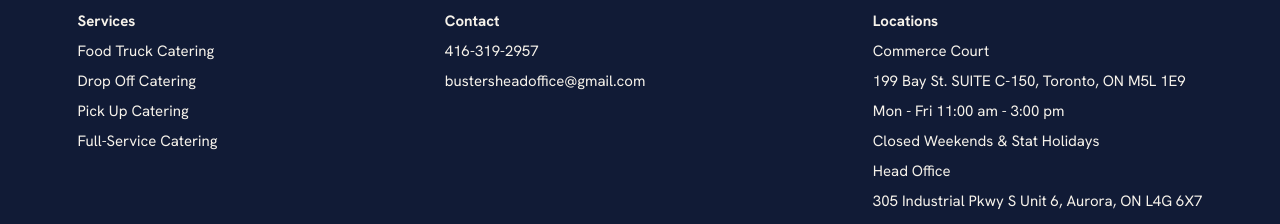
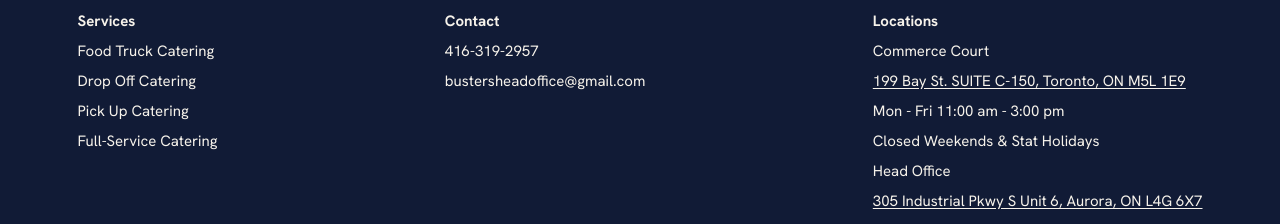
Before and after one commit to aplaino/BSCwebsite, a React (Vite) app in the folder frontend/: page / in a window 1280 px wide. Shown: the part 5108-5332 px from the top of the page. Built offline with nearby package versions, Linux system fonts and the light colour scheme; no server answers.

Commit message:
Update footer links and map addresses

```diff
--- a/frontend/src/components/Footer.tsx
+++ b/frontend/src/components/Footer.tsx
@@ -9,14 +9,14 @@ export default function Footer() {
         <section className="w-full flex flex-col gap-10 md:gap-0 md:flex-row justify-between">
           <div className="w-auto h-full flex flex-col gap-2 font-secondary ">
             <h2 className=" font-bold">Services</h2>
-            <Link to={`/menus/foodTruck`}>Food Truck Catering</Link>
+            <Link to="/catering">Food Truck Catering</Link>
             <a href="https://sites.ambassador.ai/?s=busterscommissary">
               Drop Off Catering
             </a>
             <a href="https://sites.ambassador.ai/?s=busterscommissary">
               Pick Up Catering
             </a>
-            <Link to={`/menus/catering`}>Full-Service Catering</Link>
+            <Link to="/catering">Full-Service Catering</Link>
           </div>
           <div className="w-auto h-full flex flex-col gap-2 font-secondary">
             <h2 className=" font-bold">Contact</h2>
@@ -29,11 +29,25 @@ export default function Footer() {
           <div className="w-auto h-full flex flex-col gap-2 font-secondary">
             <h2 className=" font-bold">Locations</h2>
             <p>Commerce Court</p>
-            <p>199 Bay St. SUITE C-150, Toronto, ON M5L 1E9</p>
+            <a
+              href="https://maps.google.com/?q=199+Bay+St+Suite+C-150,+Toronto,+ON+M5L+1E9"
+              target="_blank"
+              rel="noopener noreferrer"
+              className="underline underline-offset-2 hover:text-beige-secondary transition-colors"
+            >
+              199 Bay St. SUITE C-150, Toronto, ON M5L 1E9
+            </a>
             <p>Mon - Fri 11:00 am - 3:00 pm</p>
             <p>Closed Weekends & Stat Holidays</p>
             <p>Head Office</p>
-            <p>305 Industrial Pkwy S Unit 6, Aurora, ON L4G 6X7</p>
+            <a
+              href="https://maps.google.com/?q=305+Industrial+Pkwy+S+Unit+6,+Aurora,+ON+L4G+6X7"
+              target="_blank"
+              rel="noopener noreferrer"
+              className="underline underline-offset-2 hover:text-beige-secondary transition-colors"
+            >
+              305 Industrial Pkwy S Unit 6, Aurora, ON L4G 6X7
+            </a>
           </div>
         </section>
       </article>
```
